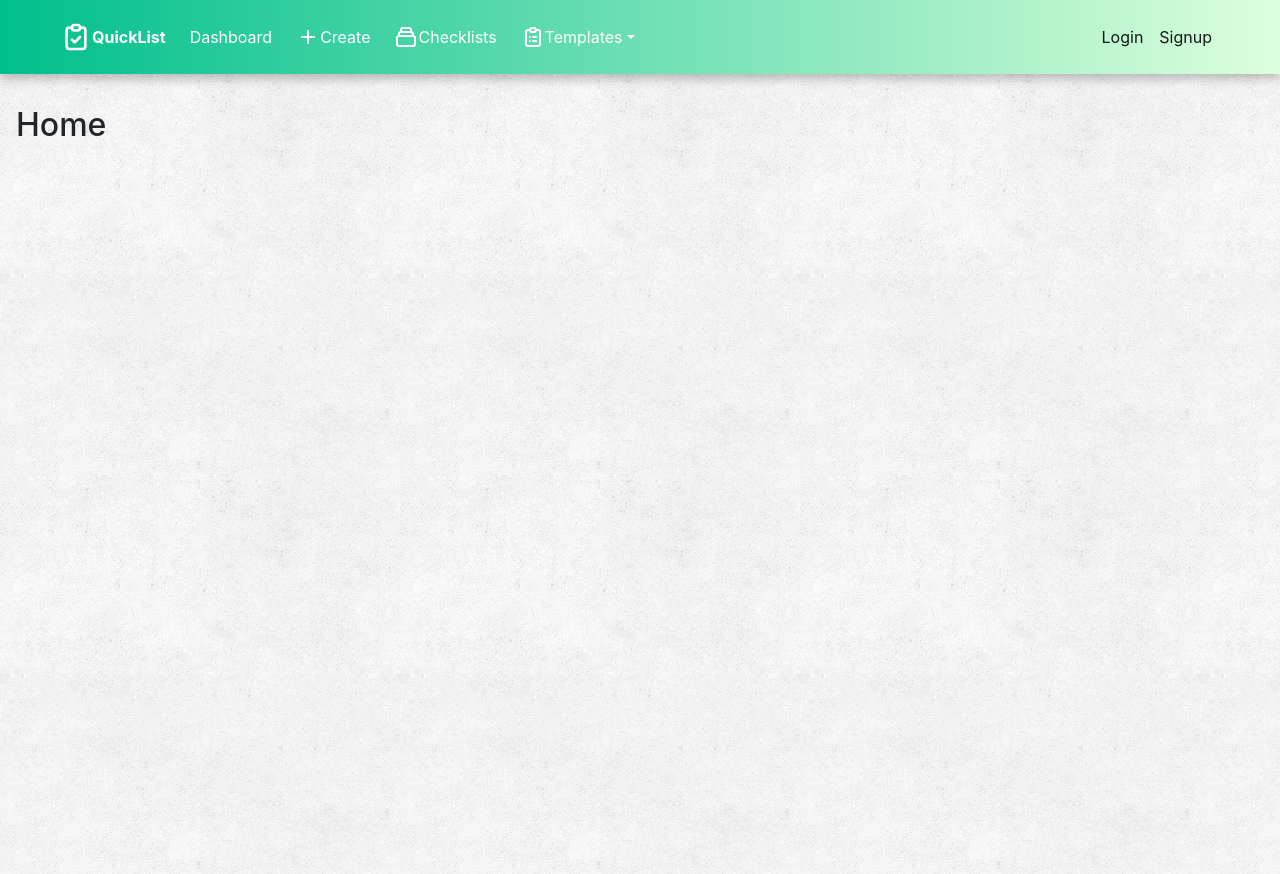
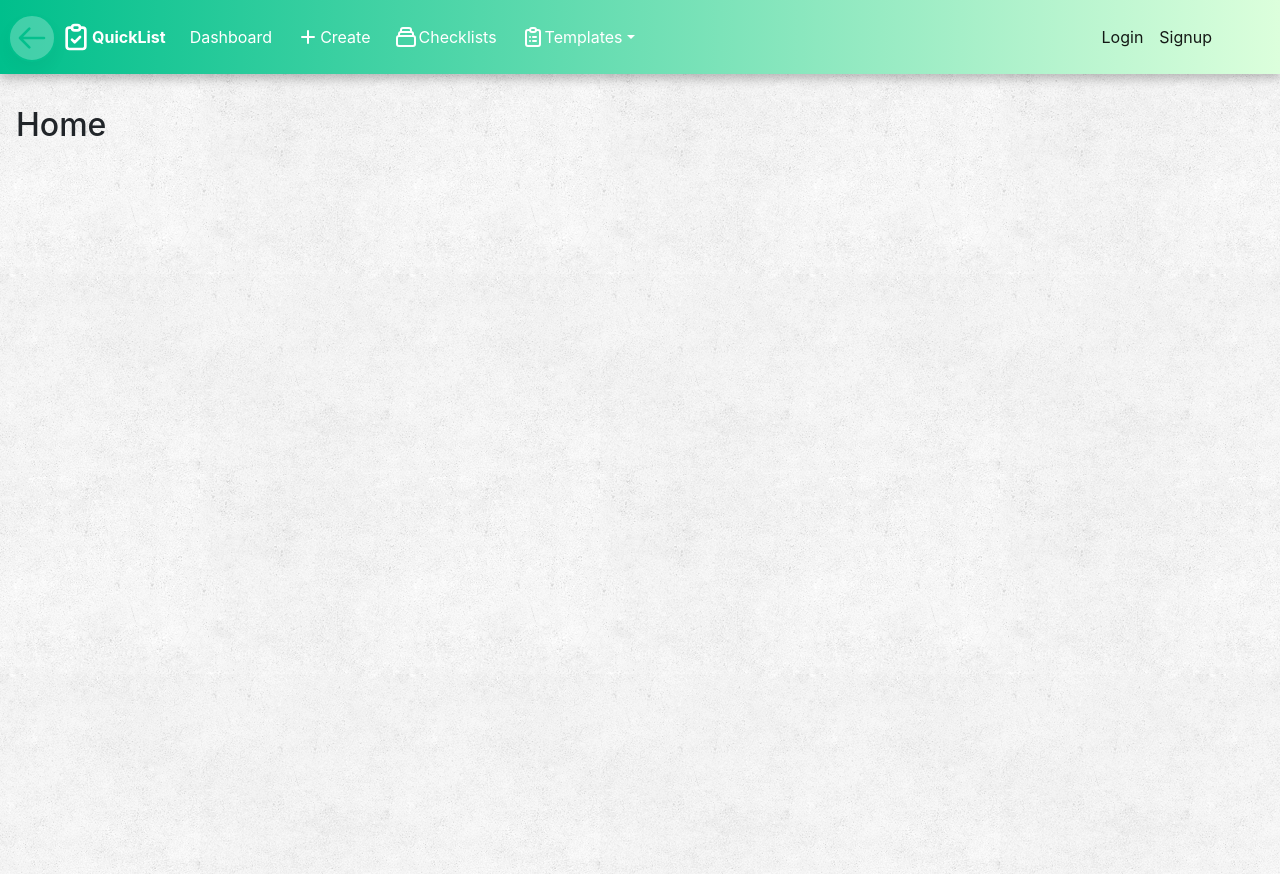
Before and after one commit to JosephThomasVasquez/rooms-frontend, a React (Create React App) app: page / in a window 1280 px wide. Built offline with nearby package versions, Linux system fonts and the light colour scheme; no server answers.

Commit message:
Added back button overlay

```diff
--- a/src/checklistTemplates/TemplateForm.jsx
+++ b/src/checklistTemplates/TemplateForm.jsx
@@ -109,7 +109,7 @@ const TemplateForm = ({ user, errorHandler }) => {
       items.map((item) => {
         item = item.trim();
 
-        let hasValidCharacters = new RegExp(/^[0-9A-Za-z\s\-\_\']+$/);
+        let hasValidCharacters = new RegExp(/^[0-9A-Za-z\s\-\_\'\&]+$/);
         // let hasValidCharacters = new RegExp(/^[a-zA-Z0-9_.-]*$/);
 
         const isValid = hasValidCharacters.test(item);
--- a/src/checklistTemplates/template.styles.css
+++ b/src/checklistTemplates/template.styles.css
@@ -19,7 +19,7 @@
   text-align: center;
   text-decoration: none;
   border-radius: 8px;
-  border: 2px solid var(--primary-color);
+  border: 1px solid var(--primary-color);
   transition: all 0.2s ease;
 }
 
--- a/src/index.css
+++ b/src/index.css
@@ -21,6 +21,26 @@ div {
 code {
   font-family: source-code-pro, Menlo, Monaco, Consolas, "Courier New",
     monospace;
+}
+
+.navigate-back-btn {
+  position: fixed;
+  top: 14px;
+  left: 8px;
+  width: 48px;
+  z-index: 999;
+  padding: 6px;
+  color: var(--primary-color);
+  background-color: white;
+  border: 2px solid var(--primary-color);
+  border-radius: 50%;
+  opacity: 0.25;
+  transition: all 0.5s ease;
+}
+
+.navigate-back-btn:hover {
+  opacity: 1;
+  transition: all 0.5s ease;
 }
 
 /* PAGINATION */
--- a/src/layout/Layout.jsx
+++ b/src/layout/Layout.jsx
@@ -1,9 +1,14 @@
 import React, { useState, useEffect, useRef } from "react";
+import { useNavigate, useLocation } from "react-router-dom";
 import { AuthProvider } from "../auth/useAuth";
 import NavMenu from "../navMenu/NavMenu";
 import Routers from "./Routers";
+import { ArrowLeftIcon } from "@heroicons/react/outline";
 
 const Layout = () => {
+  const location = useLocation();
+  const navigate = useNavigate();
+
   const [openNav, setOpenNav] = useState(false);
 
   useEffect(() => {
@@ -20,8 +25,15 @@ const Layout = () => {
     };
   }, [openNav]);
 
+  const handleGoBack = ({ target }) => {
+    console.log("location:", location);
+    // console.log("navigate:", navigate);
+    navigate(-1);
+  };
+
   return (
     <AuthProvider>
+      <ArrowLeftIcon className="navigate-back-btn shadow" onClick={handleGoBack} />
       <NavMenu openNav={openNav} setOpenNav={setOpenNav} />
       <div className="container-fluid mx-auto p-3 bg-pattern-lists">
         <Routers />
--- a/src/utils/apiRequests.js
+++ b/src/utils/apiRequests.js
@@ -15,8 +15,8 @@ const setHeaders = () => {
 
 const devAPI = "http://localhost:5050/api";
 
-// const API_BASE_URL = devAPI;
-const API_BASE_URL = process.env.REACT_APP_API_BASE_URL || devAPI;
+const API_BASE_URL = devAPI;
+// const API_BASE_URL = process.env.REACT_APP_API_BASE_URL || devAPI;
 
 // Handle fetch request with abort signaling
 async function fetchJson(url, options, onCancel) {
```
